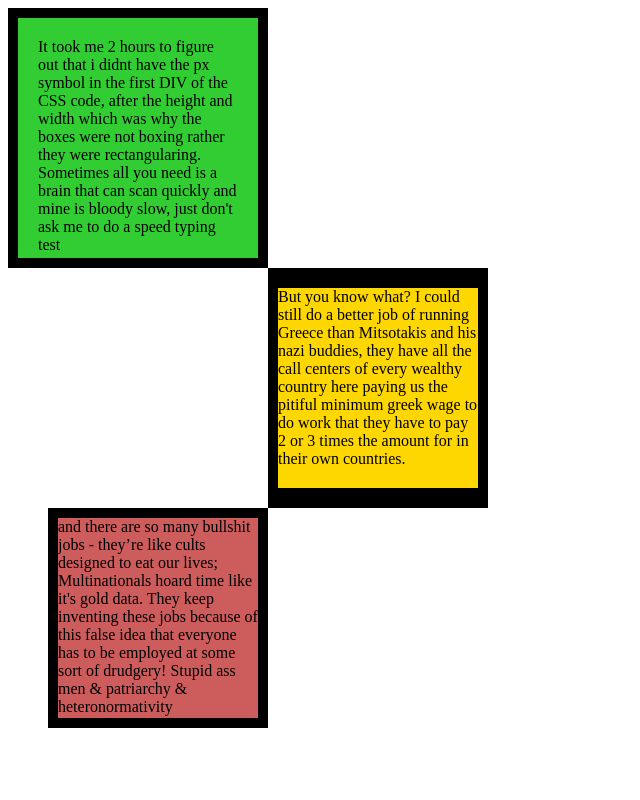
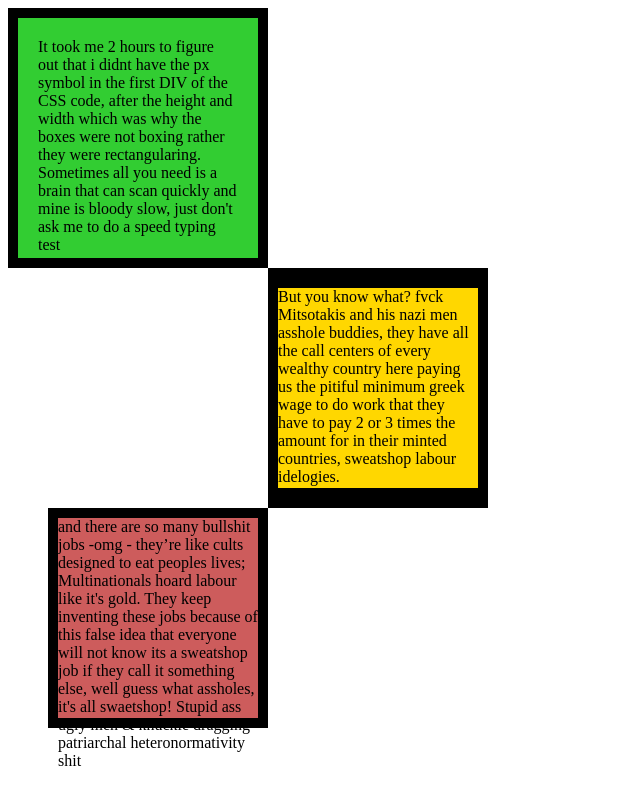
Before and after one commit to HotstuffRadio/bullshit-jobs, a plain HTML site: page index.html in a window 1280 px wide. Shown: the whole page, without its empty margins (0-640 px from the left). Drawn offline with Linux system fonts and the light colour scheme.

Commit message:
Update index.html

```diff
--- a/index.html
+++ b/index.html
@@ -38,15 +38,14 @@
 
 </div>
 <div id="second">
-  <p>But you know what? I could still do a better job of running Greece than Mitsotakis and his nazi buddies,
+  <p>But you know what? fvck Mitsotakis and his nazi men asshole buddies,
     they have all the call centers of every wealthy country here paying us the pitiful minimum greek wage
-    to do work that they have to pay 2 or 3 times the amount for in their own countries.</p>
+    to do work that they have to pay 2 or 3 times the amount for in their minted countries, sweatshop labour idelogies.</p>
 
 </div>
 <div id="third">
-  <p>and there are so many bullshit jobs - they’re like cults designed to eat our lives; Multinationals hoard
-    time like it's gold data. They keep inventing these jobs because of this false idea that everyone has to be
-    employed at some sort of drudgery! Stupid ass men & patriarchy & heteronormativity</p>
+  <p>and there are so many bullshit jobs -omg - they’re like cults designed to eat peoples lives; Multinationals hoard
+    labour like it's gold. They keep inventing these jobs because of this false idea that everyone will not know its a sweatshop job if they call it something else, well guess what assholes, it's all swaetshop! Stupid ass ugly men & knuckle dragging patriarchal  heteronormativity shit</p>
 
 
 </div>
```
